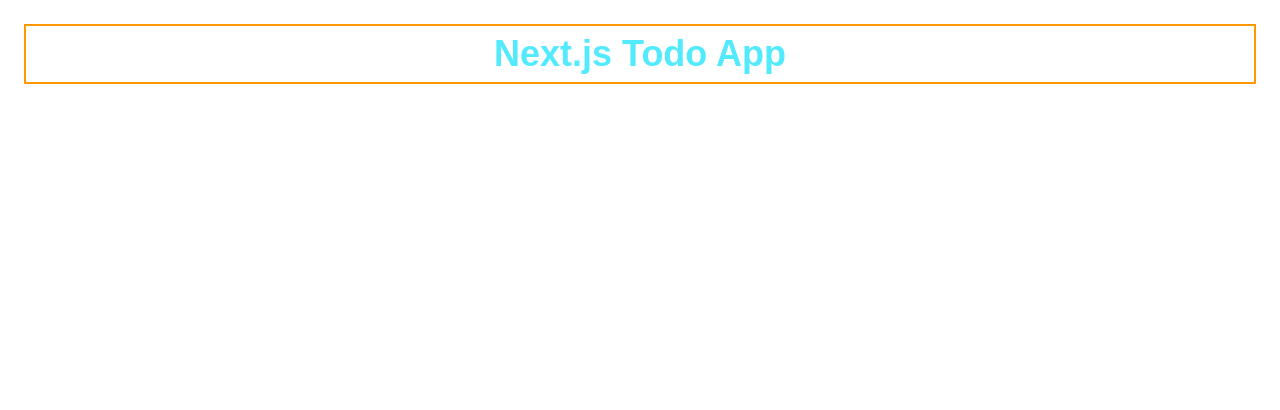
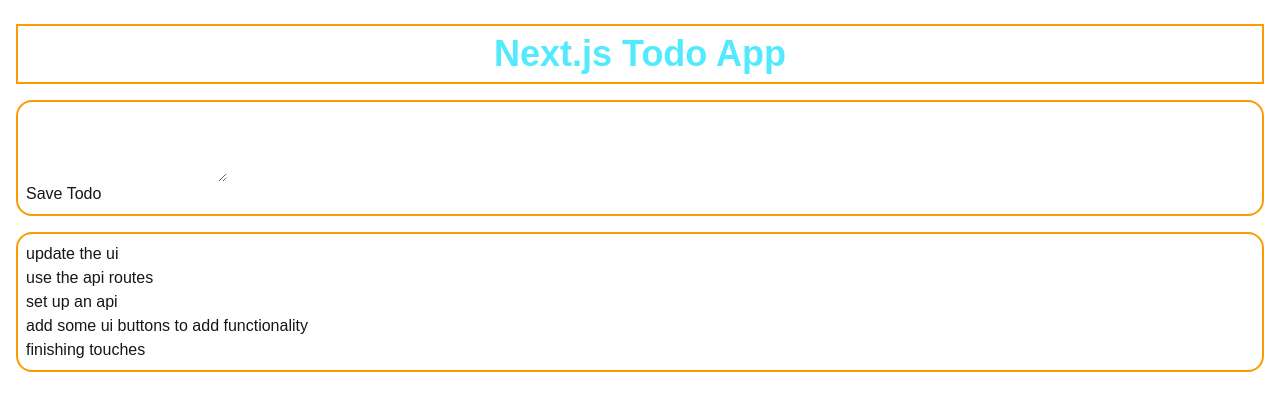
Before and after one commit to wbdvlpmnt/next_todo, a Next.js app: page / in a window 1280 px wide. Shown: the top 410 px of the page. Built offline with nearby package versions, Linux system fonts and the light colour scheme.

Commit message:
add Card, TodoForm, and TodoList components to enhance UI structure

```diff
--- /dev/null
+++ b/src/components/card.tsx
@@ -0,0 +1,9 @@
+import React from "react";
+
+export default function Card({ children }: { children: React.ReactNode }) {
+  return (
+    <div className="w-full m-2 p-2 max-h-fit rounded-2xl border-2 border-amber-500">
+      {children}
+    </div>
+  );
+}
--- /dev/null
+++ b/src/components/todoForm.tsx
@@ -0,0 +1,11 @@
+import React from "react";
+
+export default function TodoForm() {
+  return (
+    <div>
+      <input className="block" />
+      <textarea className="block"></textarea>
+      <button>Save Todo</button>
+    </div>
+  );
+}
--- /dev/null
+++ b/src/components/todoList.tsx
@@ -0,0 +1,15 @@
+import React from "react";
+
+export default function TodoList() {
+  return (
+    <div>
+      <ul>
+        <li>update the ui</li>
+        <li>use the api routes</li>
+        <li>set up an api</li>
+        <li>add some ui buttons to add functionality</li>
+        <li>finishing touches</li>
+      </ul>
+    </div>
+  );
+}
--- a/src/pages/index.tsx
+++ b/src/pages/index.tsx
@@ -1,9 +1,18 @@
+import Card from "@/components/card";
 import Header from "@/components/header";
+import TodoForm from "@/components/todoForm";
+import TodoList from "@/components/todoList";
 
 export default function Home() {
   return (
-    <div className="flex flex-row items-center justify-center p-4 ">
+    <div className="flex flex-col items-center justify-center p-4 ">
       <Header />
+      <Card>
+        <TodoForm />
+      </Card>
+      <Card>
+        <TodoList />
+      </Card>
     </div>
   );
 }
```
